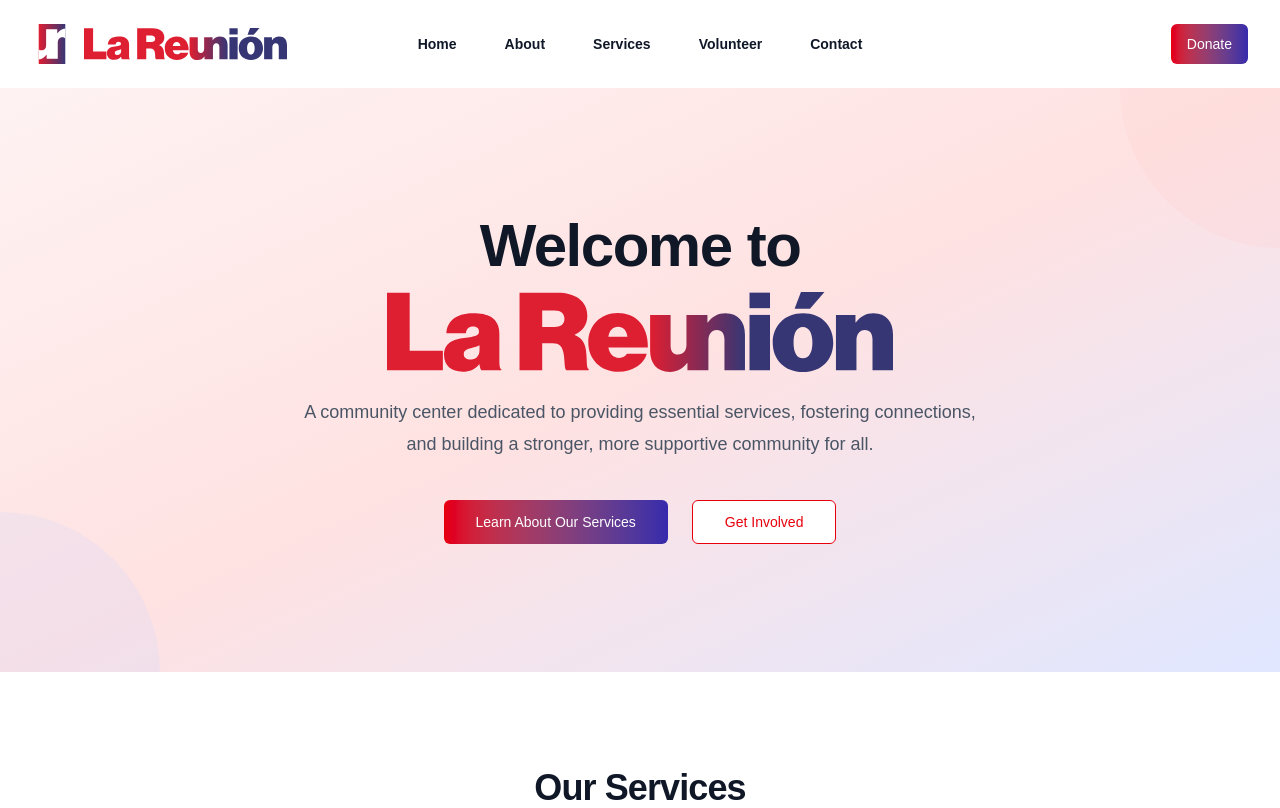
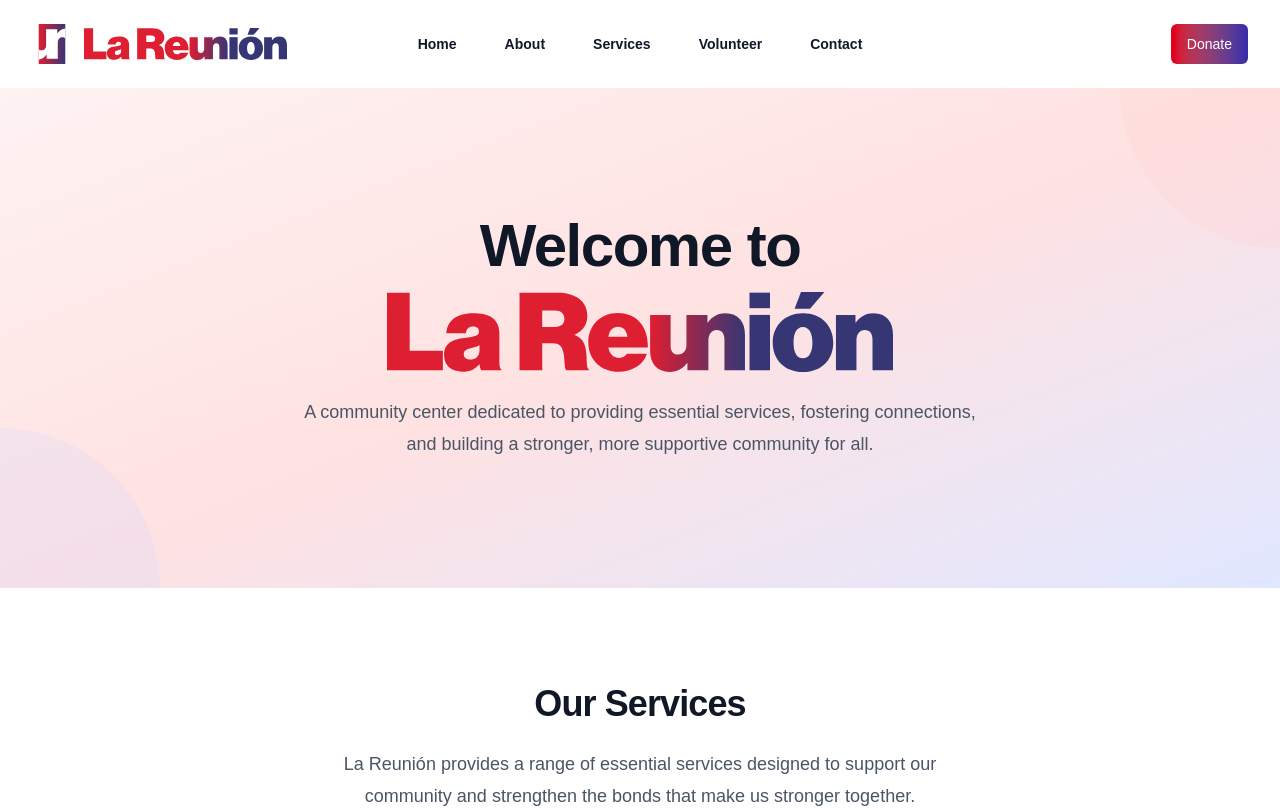
Before and after one commit to ktrlb/la-reunion-site, a Next.js app: page / in a window 1280 px wide. Shown: the top 808 px of the page. Built offline with nearby package versions, Linux system fonts and the light colour scheme.

Commit message:
Remove hero section buttons for cleaner, focused design

```diff
--- a/src/components/sections/hero.tsx
+++ b/src/components/sections/hero.tsx
@@ -23,18 +23,6 @@ export function Hero() {
             A community center dedicated to providing essential services, fostering connections,
             and building a stronger, more supportive community for all.
           </p>
-          <div className="mt-10 flex items-center justify-center gap-x-6">
-            <Link href="/services">
-              <Button size="lg" className="bg-gradient-to-r from-red-600 to-indigo-800 hover:from-red-700 hover:to-indigo-900 text-white">
-                Learn About Our Services
-              </Button>
-            </Link>
-            <Link href="/volunteer">
-              <Button variant="outline" size="lg" className="border-red-600 text-red-600 hover:bg-red-50">
-                Get Involved
-              </Button>
-            </Link>
-          </div>
         </div>
       </div>
 
```
